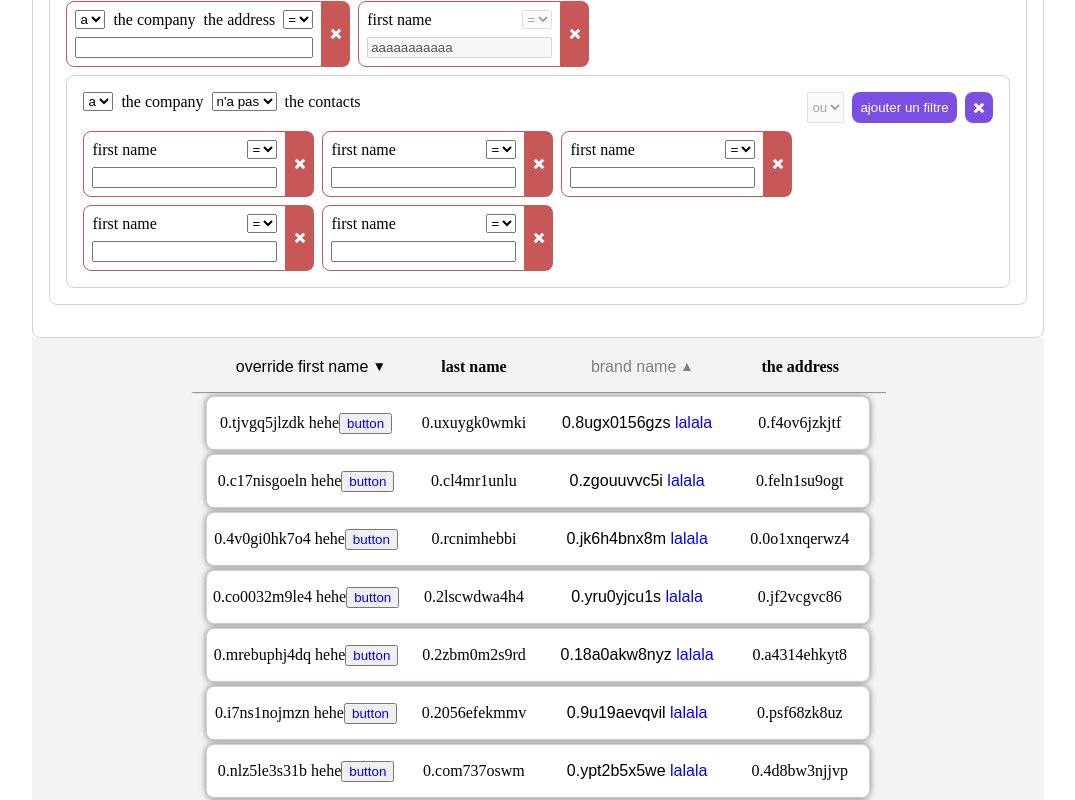
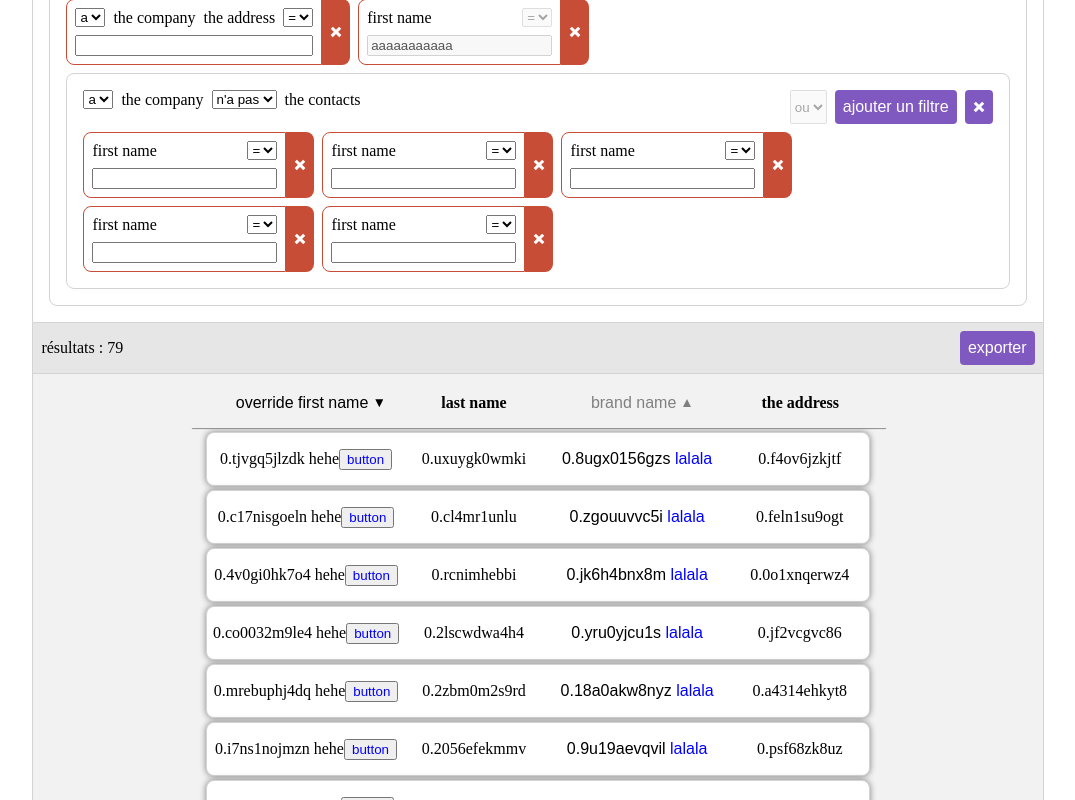
Before and after one commit to comhon-project/query-kit, a Vue app: page / in a window 1280 px wide. Shown: the part 400-1200 px from the top of the page, without its empty margins (102-1177 px from the left). Built offline with nearby package versions, Linux system fonts and the light colour scheme.

Commit message:
[feat] add pagination and export button

```diff
--- a/src/App.vue
+++ b/src/App.vue
@@ -171,11 +171,15 @@ async function completeCollection(collection) {
   }
 }
 
+async function exportResults(newFilter) {
+  console.log('export');
+  console.log(newFilter);
+}
+
 // TODO locales for schema properties and scopes
 // shortcut to go from builder to collection and inverse
 // shortcut goToNext/Previous can go on parent group
 // collection shortcut go to next line
-// insert export button
 
 </script>
 
@@ -196,12 +200,15 @@ async function completeCollection(collection) {
       user-timezone="Europe/Paris"
       :display-operator="true"
       :deferred="500"
-      :manually="true"
+      :manually="false"
       :direct-query="true"
       :limit="20"
       :quick-sort="true"
       @row-click="printRow"
       :post-request="completeCollection"
+      :infinite-scroll="true"
+      :display-count="true"
+      @export="exportResults"
       :computed-scopes="{user: [
         {id: 'quick_search', name: 'quick search user', type: 'string', useOperator: true, computed: (value, operator) => {
           return {type: 'group', operator: 'or', filters: [
--- a/src/components/Collection/Collection.vue
+++ b/src/components/Collection/Collection.vue
@@ -3,8 +3,11 @@ import { ref, watch, onMounted, toRaw, inject, shallowRef } from 'vue'
 import { classes } from '../../core/ClassManager';
 import { resolve } from '../../core/Schema';
 import Utils from '../../core/Utils';
+import { translate } from '../../i18n/i18n';
+import IconButton from '../Common/IconButton.vue';
+import Pagination from '../Pagination/Pagination.vue';
 
-const emit = defineEmits(['rowClick']);
+const emit = defineEmits(['rowClick', 'export']);
 const props = defineProps({
   model: {
     type: String,
@@ -42,6 +45,15 @@ const props = defineProps({
   postRequest: {
     type: Function,
   },
+  infiniteScroll: {
+    type: Boolean,
+  },
+  displayCount: {
+    type: Boolean,
+  },
+  onExport: {
+    type: Function,
+  },
 });
 
 let movingOffset = props.offset;
@@ -50,9 +62,11 @@ const requester = inject(Symbol.for('requester'));
 const schema = shallowRef(null);
 const computedColumns = shallowRef([]);
 const collection = shallowRef([]);
+const count = ref(0);
 const end = ref(false);
 const active = ref(null);
 const order = ref(null);
+const page = ref(1);
 
 const observered = ref(null);
 let observer;
@@ -133,11 +147,21 @@ async function shiftThenRequestServer()
   }
 }
 
+async function updatePage(newPage)
+{
+  if (!requesting.value) {
+    page.value = newPage;
+    movingOffset = (page.value - 1) * props.limit;
+    requestServer();
+  }
+}
+
 async function requestServer(reset = false)
 {
   if (reset) {
     end.value = false;
     movingOffset = 0;
+    page.value = 1;
   }
   requesting.value = true;
   const response = await requester.request({
@@ -150,20 +174,21 @@ async function requestServer(reset = false)
   if ((typeof response != 'object') || !Array.isArray(response.collection)) {
     throw new Error('invalid request response, it must be an object containing a property "collection" with an array value');
   }
+  count.value = response.count;
   if (props.postRequest) {
     const res = props.postRequest(response.collection);
     if (res instanceof Promise) {
       await res;
     }
   }
-  if (reset) {
+  if (reset || !props.infiniteScroll) {
     collection.value = response.collection;
   } else {
     for (const element of response.collection) {
       collection.value.push(element);
     }
   }
-  if (response.collection.length < props.limit) {
+  if (props.infiniteScroll && response.collection.length < props.limit) {
     end.value = true;
   }
   // observer is directly triggered when view is updated
@@ -195,10 +220,23 @@ onMounted(async () => {
 watch(() => props.model, () => init(true));
 watch(() => props.columns, () => init(false));
 watch(() => props.filter, () => requestServer(true));
+watch(() => props.infiniteScroll, () => requestServer(true));
 </script>
 
 <template>
   <div :class="classes.collection" :id="id">
+    <div v-if="displayCount || !infiniteScroll || onExport" :class="classes.collection_header">
+      <div><div v-if="displayCount">{{ translate('results') }} : {{ count }}</div></div>
+      <Pagination v-if="!infiniteScroll" :page="page" :count="Math.max(1, Math.ceil(count/limit))" :lock="requesting" @update="updatePage"/>
+      <div><IconButton v-if="onExport" icon="export" @click="() => $emit('export', filter)"/></div>
+    </div>
+    <div style="position: relative;">
+      <div v-show="requesting">
+        <slot name="loading">
+          <div :class="classes.spinner"></div>
+        </slot>
+      </div>
+      <div :class="classes.collection_content">
         <table :class="classes.collection_table">
           <thead>
             <tr>
@@ -237,11 +275,8 @@ watch(() => props.filter, () => requestServer(true));
             </tr>
           </tbody>
         </table>
-    <div v-show="!end" ref="observered" style="height: 1px;"></div>
-    <div v-show="requesting" style="position: relative;">
-      <slot name="loading">
-        <div :class="classes.spinner"></div>
-      </slot>
+        <div v-show="infiniteScroll && !end" ref="observered" style="height: 1px;"></div>
+      </div>
     </div>
   </div>
 </template>
--- a/src/components/Common/IconButton.vue
+++ b/src/components/Common/IconButton.vue
@@ -1,8 +1,7 @@
 <script setup>
   import { computed, onMounted, onUpdated, ref, watch } from 'vue';
   import { classes } from '../../core/ClassManager';
-import { icons } from '../../core/IconManager';
-  import Utils from '../../core/Utils';
+  import { icons } from '../../core/IconManager';
   import { translate } from '../../i18n/i18n';
 
   const emit = defineEmits(['click']);
--- a/src/components/Filter/Builder.vue
+++ b/src/components/Filter/Builder.vue
@@ -166,7 +166,7 @@ watch(props.modelValue, () => {
   <div :class="classes.builder">
     <Group v-if="schema" v-bind="props" :root="true">
       <template v-if="allowReset" #reset>
-        <div><IconButton icon="reset" @click="reset"/></div>
+        <IconButton icon="reset" @click="reset"/>
       </template>
       <template #validate>
         <slot name="validate" />
--- /dev/null
+++ b/src/components/Pagination/Pagination.vue
@@ -0,0 +1,74 @@
+<script setup>
+  import { computed, watchEffect, ref } from 'vue';
+  import { classes } from '../../core/ClassManager';
+  import { icons } from '../../core/IconManager';
+  import { translate } from '../../i18n/i18n';
+
+  const emit = defineEmits(['update']);
+  const props = defineProps({
+    page: {
+      type: Number,
+      required: true
+    },
+    lock: {
+      type: Boolean,
+    },
+    count: {
+      type: Number,
+      required: true
+    },
+  });
+  let timeoutId = null;
+  const currentPage = ref(null);
+  const nearPages = computed(() => {
+    const indexes = [];
+    for (let index = currentPage.value - 2; index <= currentPage.value + 2; index++) {
+      if (index > 1 && index < props.count) {
+        indexes.push(index);
+      }
+    }
+    return indexes;
+  });
+
+  function updatePage(newPage, event)
+  {
+    event.preventDefault();
+    if (!props.lock && newPage >= 1 && newPage <= props.count) {
+      currentPage.value = newPage;
+      clearTimeout(timeoutId);
+      timeoutId = setTimeout(() => {
+        emit('update', currentPage.value);
+      }, 300);
+    }
+  }
+
+  watchEffect(() => currentPage.value = props.page);
+</script>
+
+<template>
+  <nav :aria-label="translate('pagination')">
+    <ul :class="classes.pagination">
+      <li @click="(e) => updatePage(currentPage - 1, e)">
+        <a href="#" :aria-label="translate('previous')">
+          <i v-if="icons['previous']" :class="icons['previous']"></i>
+          <template v-else>{{ translate('previous') }}</template>
+        </a>
+      </li>
+      <li :class="1 == currentPage ? classes.active : ''" @click="(e) => updatePage(1, e)"><a href="#">1</a></li>
+      <li v-if="currentPage > 4">...</li>
+      <li v-for="index in nearPages" :key="index" :class="index == currentPage ? classes.active : ''" @click="(e) => updatePage(index, e)">
+        <a href="#">{{ index }}</a>
+      </li>
+      <li v-if="currentPage < (count - 3)">...</li>
+      <li v-if="count && count != 1" :class="count == currentPage ? classes.active : ''" @click="(e) => updatePage(count, e)">
+        <a href="#">{{ count }}</a>
+      </li>
+      <li @click="(e) => updatePage(currentPage + 1, e)">
+        <a href="#" :aria-label="translate('next')">
+          <i v-if="icons['next']" :class="icons['next']"></i>
+          <template v-else>{{ translate('next') }}</template>
+        </a>
+      </li>
+    </ul>
+  </nav>
+</template>
--- a/src/components/Search.vue
+++ b/src/components/Search.vue
@@ -84,6 +84,15 @@ const props = defineProps({
   postRequest: {
     type: Function,
   },
+  infiniteScroll: {
+    type: Boolean,
+  },
+  displayCount: {
+    type: Boolean,
+  },
+  onExport: {
+    type: Function,
+  },
 });
 
 let tempFilter = null;
@@ -126,7 +135,7 @@ async function applyQuery()
 {
   // we copy object filter if it didn't changed to force reload collection
   computedFilter.value = computedFilter.value === tempFilter ? Object.assign({}, tempFilter) : tempFilter;
-  location.href = "#query-collection";
+  location.href = `#${collectionId}`;
 }
 
 function updateFilter(filter)
--- a/src/core/ClassManager.js
+++ b/src/core/ClassManager.js
@@ -28,6 +28,8 @@ const classList = {
     group_list: 'qkit-group-list',
     operator: 'qkit-operator',
     collection: 'qkit-collection',
+    collection_header: 'qkit-collection-header',
+    collection_content: 'qkit-collection-content',
     collection_table: 'qkit-collection-table',
     collection_clickable_row: 'qkit-clickable-row',
     collection_cell: 'qkit-cell',
@@ -36,6 +38,7 @@ const classList = {
     order_desc: 'qkit-desc',
     active: 'qkit-active',
     spinner: 'qkit-spinner',
+    pagination: 'qkit-pagination',
 }
 
 const registerClasses = (custom) => {
--- a/src/core/IconManager.js
+++ b/src/core/IconManager.js
@@ -8,6 +8,9 @@ const iconList = {
     reset: undefined,
     validate: undefined,
     close: undefined,
+    previous: undefined,
+    next: undefined,
+    export: undefined,
 }
 
 const registerIcons = (custom) => {
--- a/src/i18n/locales/en.js
+++ b/src/i18n/locales/en.js
@@ -25,6 +25,11 @@ export default  {
     relationship_condition_with_group: 'relationship condition with group',
     group: 'group',
     operator: 'operator',
+    export: 'export',
+    pagination: 'pagination',
+    previous: 'previous',
+    next: 'next',
+    results: 'results',
     choose_condition_element:'choose on which element you want to apply the condition',
 
     show_action_shortcuts: 'show action shortcuts',
--- a/src/i18n/locales/fr.js
+++ b/src/i18n/locales/fr.js
@@ -25,6 +25,11 @@ export default  {
     relationship_condition_with_group: 'condition de parenté avec groupe',
     group: 'groupe',
     operator: 'opérateur',
+    export: 'exporter',
+    pagination: 'pagination',
+    previous: 'précédent',
+    next: 'suivant',
+    results: 'résultats',
     choose_condition_element:'choisissez sur quel élément vous voulez appliquer la condition',
 
     show_action_shortcuts: 'afficher les raccourcis d\'actions',
--- a/src/themes/main.css
+++ b/src/themes/main.css
@@ -2,17 +2,27 @@
   --qkit-icon-size: .75rem;
   --qkit-icon-color: white;
   --qkit-icon-cross-width: 0.2rem;
-    --qkit-color-primary: #7d4ee3;
-    --qkit-color-primary-darken: #663ebd;
-    --qkit-color-secondary: #c85757;
-    --qkit-color-secondary-darken: #a84848;
-    --qkit-collection-background-color: #f3f3f3;
+  --qkit-color-primary: hsl(263, 45%, 55%);
+  --qkit-color-primary-darken: hsl(263, 45%, 45%);
+  --qkit-color-secondary: hsl(9, 57%, 50%);
+  --qkit-color-secondary-darken: hsl(9, 57%, 45%);
+  --qkit-collection-background-color: hsl(0, 0%, 95%);
+  --qkit-collection-background-color-darken: hsl(0, 0%, 90%);
 }
 
 .qkit-modal {
   border: 0px;
   border-radius: 0.5rem;
   box-shadow: 0px 0px 10px grey;
+}
+
+.qkit-search >.qkit-builder > .qkit-group {
+  border-bottom-left-radius: 0;
+  border-bottom-right-radius: 0;
+}
+
+.qkit-search >.qkit-collection {
+  border-top: 0;
 }
 
 .qkit-condition-choice-form > *:first-child, .qkit-condition-choice-form > *:nth-child(2) {
@@ -27,10 +37,11 @@
 }
 
 .qkit-btn {
+  font-size: inherit;
   cursor: pointer;
   color: inherit;
   white-space: nowrap;
-    border-radius: 0.5rem;
+  border-radius: 0.25rem;
   padding: 0.5rem;
   border: 0;
   background: transparent;
@@ -68,6 +79,7 @@
   gap: 0.5rem;
   list-style: none;
   padding: 0;
+  margin: 0;
 }
 
 ul.qkit-group-list > li > .qkit-condition-container {
@@ -212,6 +224,7 @@ ul.qkit-group-list > li > .qkit-condition-container {
   gap: 0.5rem;
   list-style: none;
   padding: 0;
+  margin: 0;
 }
 
 .qkit-in-value-container {
@@ -245,7 +258,34 @@ ul.qkit-group-list > li > .qkit-condition-container {
 
 .qkit-collection {
   position: relative;
-    max-height: 500px;
+  border: 1px solid lightgrey;
+}
+
+.qkit-collection-header {
+  position: relative;
+  background: var(--qkit-collection-background-color-darken);
+  display: flex;
+  gap: 0.5rem;
+  padding: 0.5rem;
+  border-bottom: 1px solid lightgrey;
+  overflow: auto;
+}
+
+.qkit-collection-header > *:first-child {
+  align-self: center;
+  margin-right: auto;
+  flex-basis: 50%;
+}
+
+.qkit-collection-header > *:last-child {
+  margin-left: auto;
+  flex-basis: 50%;
+  text-align: right;
+}
+
+.qkit-collection-content {
+  position: relative;
+  max-height: 90vh;
   overflow: scroll;
   background: var(--qkit-collection-background-color);
 }
@@ -395,11 +435,13 @@ ul.qkit-group-list > li > .qkit-condition-container {
 }
 
 .qkit-spinner {
+  z-index: 10;
   position: absolute;
-    bottom: 5px;
   left: 50%;
   transform: translateX(-50%);
+  top: 60px;
 }
+
 .qkit-spinner:after {
   content: " ";
   display: block;
@@ -418,3 +460,44 @@ ul.qkit-group-list > li > .qkit-condition-container {
     transform: rotate(360deg);
   }
 }
+
+.qkit-pagination {
+  margin: 0;
+  list-style: none;
+  padding: 0;
+  display: flex;
+}
+
+.qkit-pagination > li {
+  cursor: pointer;
+  padding: 0.5rem;
+  color: white;
+  background-color: var(--qkit-color-primary);
+  transition: background-color 0.15s ease-in-out;
+  display: flex;
+  align-items: center;
+}
+
+.qkit-pagination > li > a {
+  text-decoration: none;
+  color: inherit;
+}
+
+.qkit-pagination > li.qkit-active {
+  background-color: var(--qkit-color-primary-darken);
+}
+
+.qkit-pagination > li:hover {
+  padding: 0.5rem;
+  background-color: var(--qkit-color-primary-darken);
+}
+
+.qkit-pagination > li:first-child {
+  border-top-left-radius: 0.25rem;
+  border-bottom-left-radius: 0.25rem;
+}
+
+.qkit-pagination > li:last-child {
+  border-top-right-radius: 0.25rem;
+  border-bottom-right-radius: 0.25rem;
+}
```
Also changed, not shown: 2 other files (tests, documents, lock files or other folders). Lines whose indentation alone changed are shown as unchanged.
